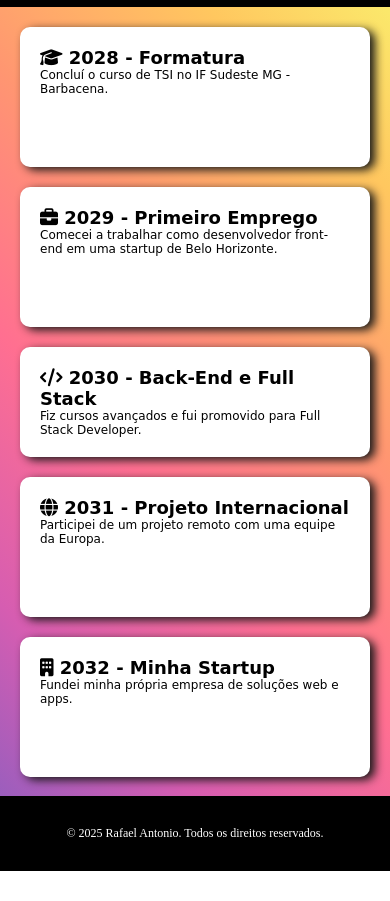
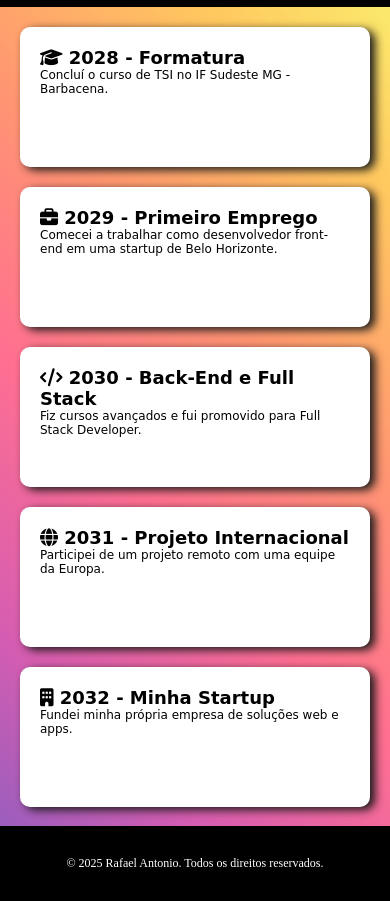
Before and after one commit to Leaffar0/Portifolio_TSI, a plain HTML site: page index.html in a window 390 px wide. Shown: the part 76-977 px from the top of the page. Before the commit the page ends 947 px from the top, so only its background shows below. Drawn offline with nearby package versions, Linux system fonts and the light colour scheme; a script that the page names is missing; a web font is replaced by a local one.

Commit message:
style.css

```diff
--- a/style.css
+++ b/style.css
@@ -63,7 +63,4 @@ footer{
     body{
        font-size: 75%;
     }
-    .timeline > article:nth-child(3) {
-        height:50%;
-    }
 }
```
